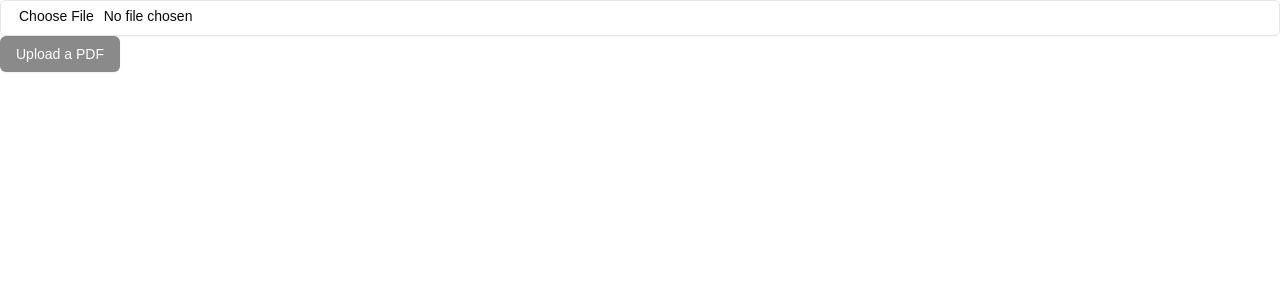
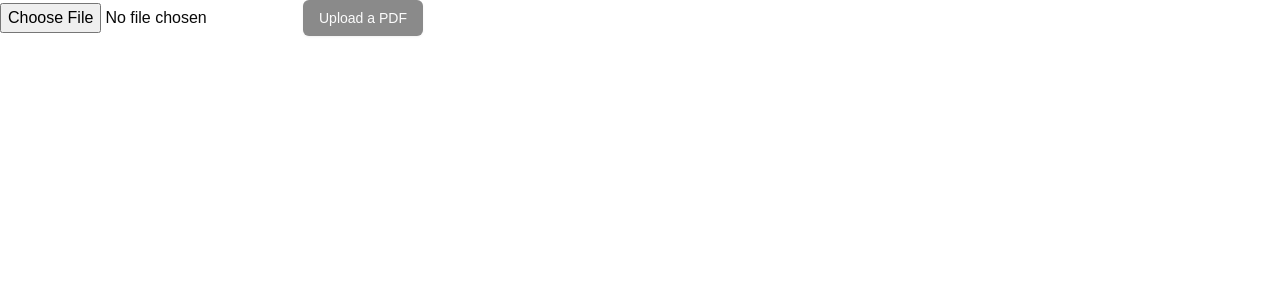
Before and after one commit to Maximus305/project, a Next.js app: page / in a window 1280 px wide. Shown: the top 300 px of the page. Built offline with nearby package versions, Linux system fonts and the light colour scheme.

Commit message:
first change without errors

```diff
--- a/src/app/page.tsx
+++ b/src/app/page.tsx
@@ -2,7 +2,7 @@
 
 import React, { useState } from 'react';
 import { Button } from "@/components/ui/button";
-import { Input } from "@/components/ui/input";
+
 
 export default function PDFUploader() {
   const [file, setFile] = useState<File | null>(null);
@@ -41,7 +41,7 @@ export default function PDFUploader() {
 
   return (
     <div>
-      <Input type="file" accept=".pdf" onChange={handleFileChange} />
+      <input type="file" accept=".pdf" onChange={handleFileChange} />
       <Button onClick={handleUpload} disabled={!file}>Upload a PDF</Button>
     </div>
   );
--- a/src/components/ui/input.tsx
+++ /dev/null
@@ -1,25 +0,0 @@
-import * as React from "react"
-
-import { cn } from "@/lib/utils"
-
-export interface InputProps
-  extends React.InputHTMLAttributes<HTMLInputElement> {}
-
-const Input = React.forwardRef<HTMLInputElement, InputProps>(
-  ({ className, type, ...props }, ref) => {
-    return (
-      <input
-        type={type}
-        className={cn(
-          "flex h-9 w-full rounded-md border border-input bg-transparent px-3 py-1 text-sm shadow-sm transition-colors file:border-0 file:bg-transparent file:text-sm file:font-medium file:text-foreground placeholder:text-muted-foreground focus-visible:outline-none focus-visible:ring-1 focus-visible:ring-ring disabled:cursor-not-allowed disabled:opacity-50",
-          className
-        )}
-        ref={ref}
-        {...props}
-      />
-    )
-  }
-)
-Input.displayName = "Input"
-
-export { Input }
```
